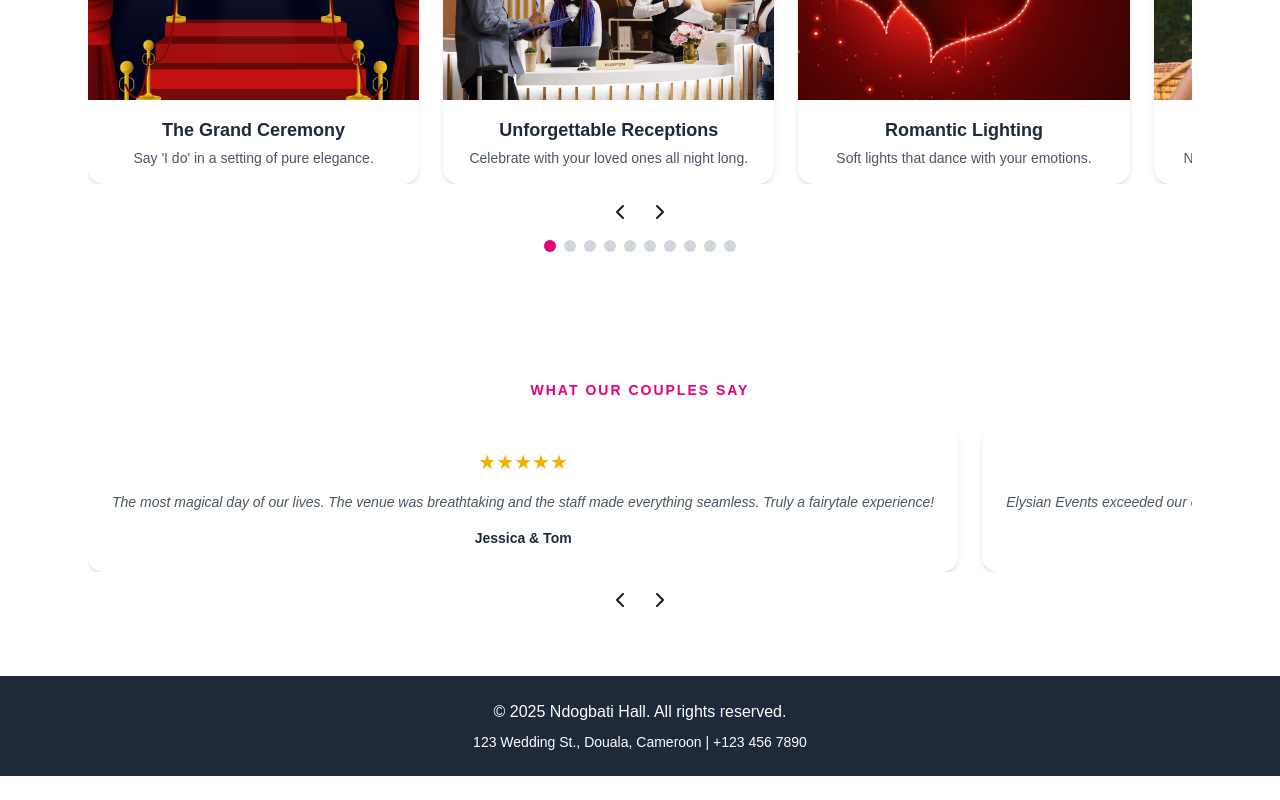
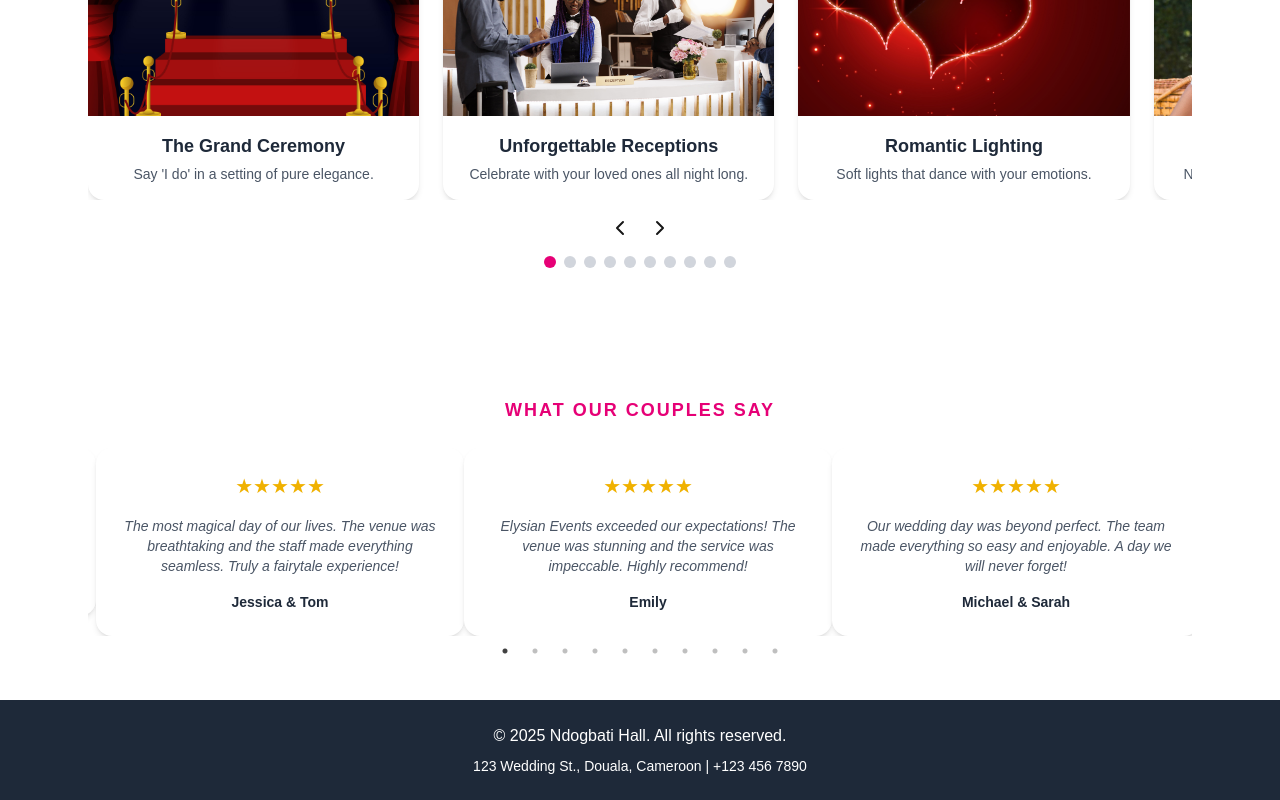
Before and after one commit to axcell-0/Ndogbati-salle, a Next.js app: page / in a window 1280 px wide. Shown: the part 1474-2274 px from the top of the page. Before the commit the page ends 2250 px from the top, so only its background shows below. Built offline with nearby package versions, Linux system fonts and the light colour scheme.

Commit message:
I work on the our couples says

```diff
--- a/package.json
+++ b/package.json
@@ -16,7 +16,9 @@
     "lucide-react": "^0.548.0",
     "next": "15.5.4",
     "react": "19.1.0",
-    "react-dom": "19.1.0"
+    "react-dom": "19.1.0",
+    "react-slick": "^0.31.0",
+    "slick-carousel": "^1.8.1"
   },
   "devDependencies": {
     "@eslint/eslintrc": "^3",
--- a/src/app/components/Features.jsx
+++ b/src/app/components/Features.jsx
@@ -29,7 +29,7 @@ export default function Features() {
   return (
     <section className="py-16 bg-white px-6">
       <div className="max-w-6xl mx-auto text-center">
-        <h2 className="text-sm tracking-[2px] uppercase text-pink-600 mb-6 font-semibold">
+        <h2 className="text-lg tracking-[2px] uppercase text-pink-600 mb-6 font-semibold">
           Our Features
         </h2>
 
--- a/src/app/components/Gallery.jsx
+++ b/src/app/components/Gallery.jsx
@@ -77,7 +77,7 @@ export default function Gallery() {
   return (
     <section className="py-16 bg-white">
       <div className="max-w-6xl mx-auto px-6 text-center">
-        <h2 className="text-sm tracking-[2px] uppercase text-pink-600 mb-6 font-semibold">
+        <h2 className="text-lg tracking-[2px] uppercase text-pink-600 mb-6 font-semibold">
           Our Gallery
         </h2>
 
--- a/src/app/components/Testimonial.jsx
+++ b/src/app/components/Testimonial.jsx
@@ -1,7 +1,9 @@
 'use client'
 import React from 'react'
-import Image from 'next/image'
+import Slider from 'react-slick'
 import { ChevronLeft, ChevronRight } from 'lucide-react'
+import 'slick-carousel/slick/slick.css'
+import 'slick-carousel/slick/slick-theme.css'
 
 const testimonials = [
   {
@@ -16,42 +18,82 @@ const testimonials = [
     quote: "Our wedding day was beyond perfect. The team made everything so easy and enjoyable. A day we will never forget!",
     author: "Michael & Sarah",
   },
-  // Add more testimonials as needed
+  {
+    quote: "Every detail was taken care of, making our day stress-free. We couldn't have asked for more!",
+    author: "Laura & Jake",
+  },
+  {
+    quote: "The atmosphere was enchanting, and our guests are still raving about it!",
+    author: "Sophie & Liam",
+  },
+  {
+    quote: "A dream come true! Everything was organized perfectly, and we felt so special.",
+    author: "Emma & Noah",
+  },
+  {
+    quote: "We were blown away by the beauty of the venue and the professionalism of the staff.",
+    author: "Olivia & Ethan",
+  },
+  {
+    quote: "The best decision we made was choosing Elysian Events. Our wedding was a true reflection of our love!",
+    author: "Ava & William",
+  },
+  {
+    quote: "Excellent service and a stunning location. Our memories will last a lifetime!",
+    author: "Isabella & James",
+  },
+  {
+    quote: "Thank you for making our wedding day unforgettable. It was everything we dreamed of!",
+    author: "Mia & Benjamin",
+  },
 ]
 
 export default function Testimonials() {
+  const settings = {
+    dots: true,
+    infinite: true,
+    speed: 500,
+    slidesToShow: 3,
+    slidesToScroll: 1,
+    responsive: [
+      {
+        breakpoint: 1024,
+        settings: {
+          slidesToShow: 2,
+          slidesToScroll: 1,
+        },
+      },
+      {
+        breakpoint: 600,
+        settings: {
+          slidesToShow: 1,
+          slidesToScroll: 1,
+        },
+      },
+    ],
+  }
+
   return (
     <section className="py-16 bg-white">
       <div className="max-w-6xl mx-auto px-6 text-center">
-        <h2 className="text-sm tracking-[2px] uppercase text-pink-600 mb-6 font-semibold">
+        <h2 className="text-lg tracking-[2px] uppercase text-pink-600 mb-6 font-semibold">
           What Our Couples Say
         </h2>
 
-        <div className="overflow-hidden">
-          <div className="flex gap-6">
+        <Slider {...settings}>
           {testimonials.map((item, index) => (
             <div
               key={index}
-                className="min-w-[80%] sm:min-w-[45%] lg:min-w-[30%] flex-shrink-0 bg-white rounded-2xl shadow-md p-6"
+              className="flex flex-col bg-white rounded-2xl shadow-md p-6 mx-2"
             >
-                <div className="mb-4">
+              <div className="mb-4 flex justify-center gap-4">
                 <span className="text-xl text-yellow-500">★★★★★</span>
               </div>
               <p className="text-gray-600 text-sm italic">{item.quote}</p>
               <p className="text-gray-800 text-sm font-semibold mt-4">{item.author}</p>
             </div>
           ))}
-          </div>
-        </div>
-
-        <div className="flex justify-center mt-4">
-          <button className="mx-2">
-            <ChevronLeft />
-          </button>
-          <button className="mx-2">
-            <ChevronRight />
-          </button>
-        </div>
+        </Slider>
       </div>
     </section>
   )
```
Also changed, not shown: 1 other file (tests, documents, lock files or other folders). Lines whose indentation alone changed are shown as unchanged.
